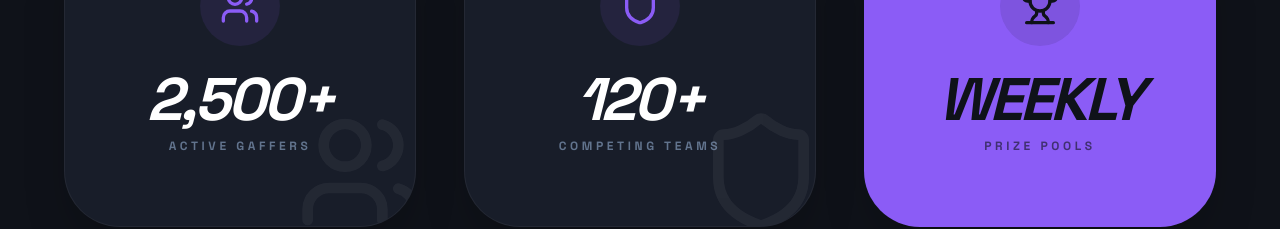
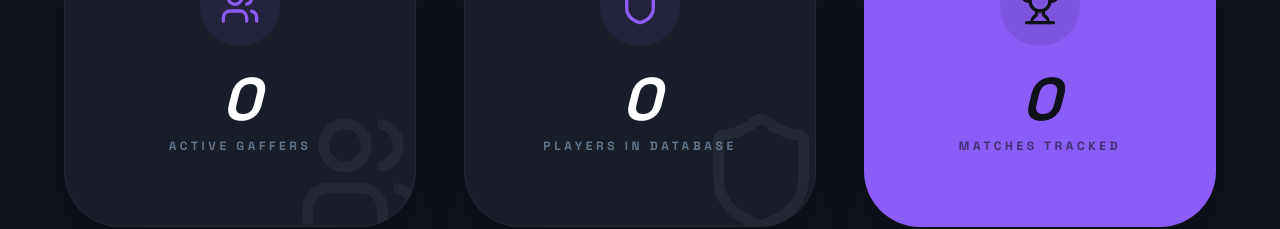
Before and after one commit to campus-gaffer/campus-gaffer-org, a React (Vite) app in the folder campus-gaffer-frontend/: page /about in a window 1280 px wide. Shown: the part 819-1048 px from the top of the page. Built offline with nearby package versions, Linux system fonts and the light colour scheme; no server answers.

Commit message:
fix(about): make stats dynamic and truthful

```diff
--- a/campus-gaffer-frontend/src/pages/About.tsx
+++ b/campus-gaffer-frontend/src/pages/About.tsx
@@ -1,8 +1,29 @@
 import { Bell, Shield, Zap, Star, Users, Trophy } from "lucide-react";
 import Navbar from "@/components/NavBar";
 import MobileNav from "@/components/dashboard/MobileNav";
+import { useState, useEffect } from "react";
+
+const API_URL = import.meta.env.VITE_API_URL || "http://localhost:8082";
 
 export default function About() {
+    const [stats, setStats] = useState({ users: 0, players: 0, matches: 0 });
+
+    useEffect(() => {
+        Promise.all([
+            fetch(`${API_URL}/users`).then(r => r.json()),
+            fetch(`${API_URL}/players`).then(r => r.json()),
+            fetch(`${API_URL}/matches`).then(r => r.json()),
+        ]).then(([users, players, matches]) => {
+            setStats({
+                users: Array.isArray(users) ? users.length : 0,
+                players: Array.isArray(players) ? players.length : 0,
+                matches: Array.isArray(matches) ? matches.length : 0,
+            });
+        }).catch(() => {
+            setStats({ users: 0, players: 0, matches: 0 });
+        });
+    }, []);
+
     return (
         <div className="min-h-screen bg-background text-white pb-24 font-sans relative overflow-x-hidden uppercase">
             {/* Desktop View Header (Hidden on Mobile) */}
@@ -53,7 +74,7 @@ export default function About() {
                                 <Users className="w-10 h-10" />
                             </div>
                             <div className="space-y-2">
-                                <p className="text-4xl md:text-6xl font-black text-white italic tracking-tighter transition-all group-hover:text-primary">2,500+</p>
+                                <p className="text-4xl md:text-6xl font-black text-white italic tracking-tighter transition-all group-hover:text-primary">{stats.users}</p>
                                 <p className="text-xs font-black text-slate-500 tracking-[0.3em] uppercase">ACTIVE GAFFERS</p>
                             </div>
                             <div className="absolute bottom-[-10px] right-[-10px] opacity-5">
@@ -66,8 +87,8 @@ export default function About() {
                                 <Shield className="w-10 h-10" />
                             </div>
                             <div className="space-y-2">
-                                <p className="text-4xl md:text-6xl font-black text-white italic tracking-tighter transition-all group-hover:text-primary">120+</p>
-                                <p className="text-xs font-black text-slate-500 tracking-[0.3em] uppercase">COMPETING TEAMS</p>
+                                <p className="text-4xl md:text-6xl font-black text-white italic tracking-tighter transition-all group-hover:text-primary">{stats.players}</p>
+                                <p className="text-xs font-black text-slate-500 tracking-[0.3em] uppercase">PLAYERS IN DATABASE</p>
                             </div>
                             <div className="absolute bottom-[-10px] right-[-10px] opacity-5">
                                 <Shield className="w-32 h-32" />
@@ -79,8 +100,8 @@ export default function About() {
                                 <Trophy className="w-10 h-10" />
                             </div>
                             <div className="space-y-2 relative z-10">
-                                <p className="text-4xl md:text-6xl font-black text-background italic tracking-tighter leading-none">WEEKLY</p>
-                                <p className="text-xs font-black text-background/60 tracking-[0.3em] uppercase">PRIZE POOLS</p>
+                                <p className="text-4xl md:text-6xl font-black text-background italic tracking-tighter leading-none">{stats.matches}</p>
+                                <p className="text-xs font-black text-background/60 tracking-[0.3em] uppercase">MATCHES TRACKED</p>
                             </div>
                             <div className="absolute inset-0 bg-white/5 opacity-0 group-hover:opacity-100 transition-opacity" />
                         </div>
```
